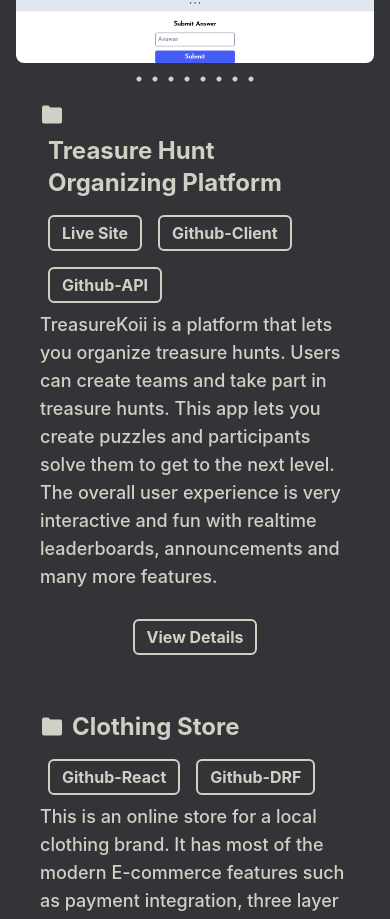
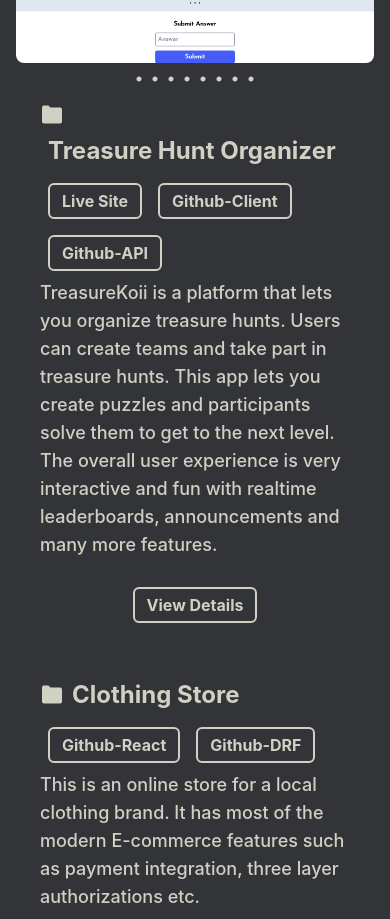
Before and after one commit to mehedikhan72/mehedikhan72.github.io, a React (Create React App) app: page / in a window 390 px wide. Shown: the part 5300-6219 px from the top of the page. Built offline with nearby package versions, Linux system fonts and the light colour scheme.

Commit message:
word change for responsiveness

```diff
--- a/src/components/projects/TreasureKoii.js
+++ b/src/components/projects/TreasureKoii.js
@@ -29,7 +29,7 @@ export default function TreasureKoii() {
             <div className="w-full xl:w-1/2">
               <div className="flex justify-start items-center text-4 flex-wrap">
                 <i class="bx bxs-folder"></i>
-                <p className="px-2 py-2">Treasure Hunt Organizing Platform</p>
+                <p className="px-2 py-2">Treasure Hunt Organizer</p>
                 <a
                   target="_blank"
                   rel="noopener noreferrer"
@@ -107,7 +107,7 @@ export default function TreasureKoii() {
         <div>
           <div className="flex justify-start items-center text-4 flex-wrap">
             <i class="bx bxs-folder"></i>
-            <p className="px-2 py-2">Treasure Hunt Organizing Platform</p>
+            <p className="px-2 py-2">Treasure Hunt Organizer</p>
             <a
               target="_blank"
               rel="noopener noreferrer"
```
Also changed, not shown: 23 other files (tests, documents, lock files or other folders).
